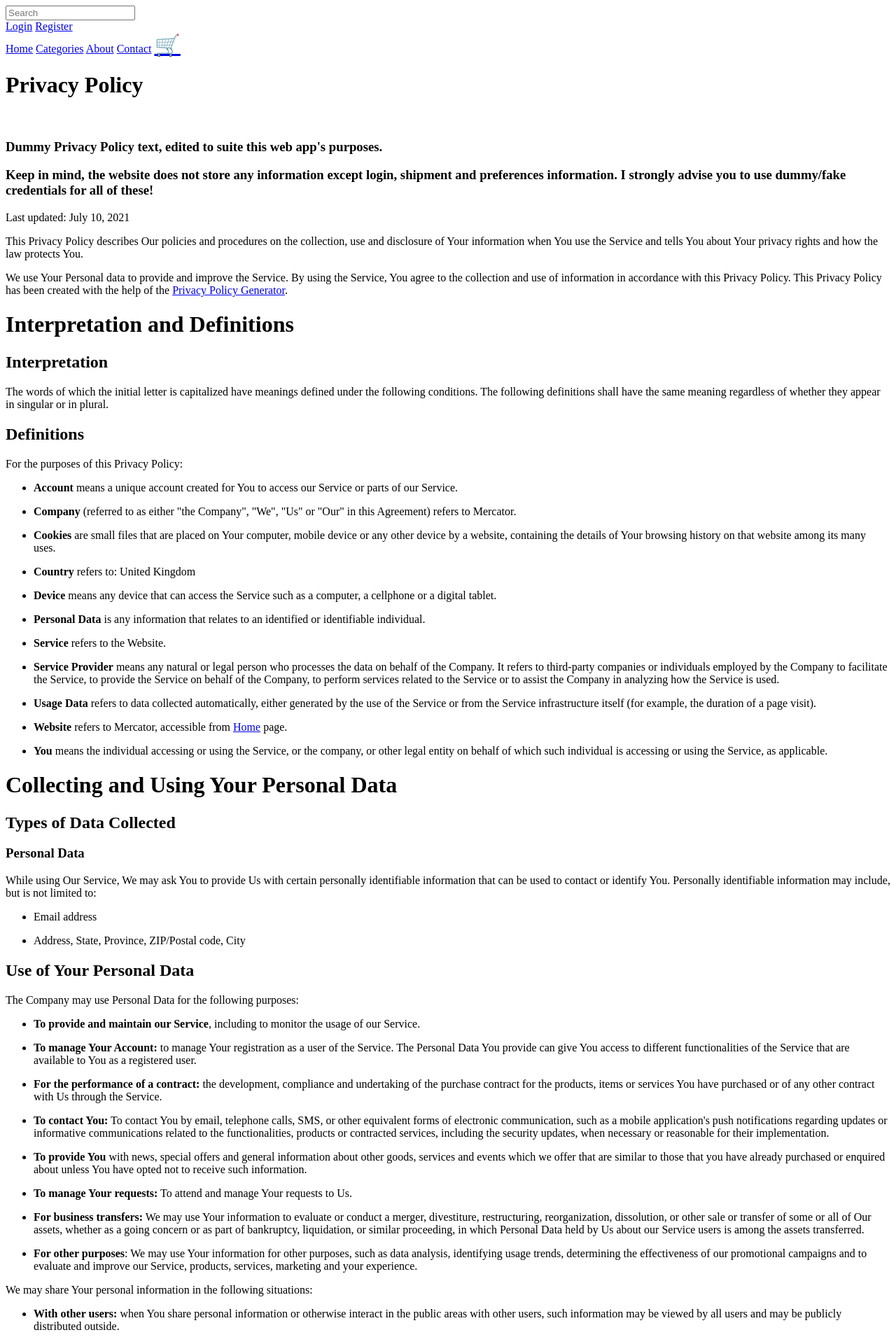
After one commit to val-h/mercator, a Django app: page /privacy/ in a window 1280 px wide. The commit adds this page. Shown: the top 1920 px of the page at 70% size. Run offline with Django 3.2, Linux system fonts and the light colour scheme.

Commit message:
better _base and home layout

```diff
--- a/pages/urls.py
+++ b/pages/urls.py
@@ -8,4 +8,5 @@ urlpatterns = [
     path('categories/', views.categories, name='categories'),
     path('about/', views.about, name='about'),
     path('contact/', views.contact, name='contact'),
+    path('privacy/', views.privacy, name='privacy'),
 ]
--- a/pages/views.py
+++ b/pages/views.py
@@ -12,3 +12,6 @@ def about(request):
 
 def contact(request):
     return render(request, 'contact.html', context={})
+
+def privacy(request):
+    return render(request, 'privacy.html')
--- a/templates/_base.html
+++ b/templates/_base.html
@@ -6,10 +6,15 @@
     </head>
     <body>
         <header>
-            <!-- LOGO -->
+            <div id="mercator-logo">
+                <!-- LOGO -->
+            </div>
 
             <div id="search-bar">
-                <!-- basicly id -->
+                <form action="#" method="POST">
+                    {% csrf_token %}
+                    <input type="search" placeholder="Search">
+                </form>
             </div>
 
             <div id="user-welcome">
@@ -36,6 +41,9 @@
              -->
             <a href="{% url 'pages:about' %}">About</a>
             <a href="{% url 'pages:contact' %}">Contact</a>
+
+            <!-- Cart button -->
+            <a style="font-size: 30px" href="#">🛒</a>
         </nav>
 
         <main>
@@ -47,7 +55,12 @@
         </main>
 
         <footer>
-            <div>
+            <div id="links-container">
+                <a href="{% url 'pages:privacy' %}">Privacy</a>
+                <a href="{% url 'pages:about' %}">About</a>
+                <a href="{% url 'pages:contact' %}">Contact</a>
+            </div>
+            <div id="made-by">
                 Made by: <strong><a href="https://github.com/val-h" target="_blank">val-h</a></strong>
             </div>
         </footer>
--- /dev/null
+++ b/templates/privacy.html
@@ -0,0 +1,208 @@
+{% extends '_base.html' %}
+
+{% block title %}Privacy{% endblock %}
+
+{% block content %}
+<h1>Privacy Policy</h1><br>
+<h3>Dummy Privacy Policy text, edited to suite this web app's purposes.</h3>
+<h3>Keep in mind, the website does not store any information except login, shipment and
+    preferences information. <strong>I strongly advise you to use dummy/fake credentials for all of these!</strong><br>
+</h3>
+<p>Last updated: July 10, 2021</p>
+<p>This Privacy Policy describes Our policies and procedures on the collection, use and disclosure of Your information
+    when You use the Service and tells You about Your privacy rights and how the law protects You.</p>
+<p>We use Your Personal data to provide and improve the Service. By using the Service, You agree to the collection and
+    use of information in accordance with this Privacy Policy. This Privacy Policy has been created with the help of the
+    <a href="https://www.termsfeed.com/privacy-policy-generator/" target="_blank">Privacy Policy Generator</a>.</p>
+
+<h1>Interpretation and Definitions</h1>
+<h2>Interpretation</h2>
+<p>The words of which the initial letter is capitalized have meanings defined under the following conditions. The
+    following definitions shall have the same meaning regardless of whether they appear in singular or in plural.</p>
+
+<h2>Definitions</h2>
+<p>For the purposes of this Privacy Policy:</p>
+<ul>
+    <li>
+        <p><strong>Account</strong> means a unique account created for You to access our Service or parts of our
+            Service.</p>
+    </li>
+    <li>
+        <p><strong>Company</strong> (referred to as either &quot;the Company&quot;, &quot;We&quot;, &quot;Us&quot; or
+            &quot;Our&quot; in this Agreement) refers to Mercator.</p>
+    </li>
+    <li>
+        <p><strong>Cookies</strong> are small files that are placed on Your computer, mobile device or any other device
+            by a website, containing the details of Your browsing history on that website among its many uses.</p>
+    </li>
+    <li>
+        <p><strong>Country</strong> refers to: United Kingdom</p>
+    </li>
+    <li>
+        <p><strong>Device</strong> means any device that can access the Service such as a computer, a cellphone or a
+            digital tablet.</p>
+    </li>
+    <li>
+        <p><strong>Personal Data</strong> is any information that relates to an identified or identifiable individual.
+        </p>
+    </li>
+    <li>
+        <p><strong>Service</strong> refers to the Website.</p>
+    </li>
+    <li>
+        <p><strong>Service Provider</strong> means any natural or legal person who processes the data on behalf of the
+            Company. It refers to third-party companies or individuals employed by the Company to facilitate the
+            Service, to provide the Service on behalf of the Company, to perform services related to the Service or to
+            assist the Company in analyzing how the Service is used.</p>
+    </li>
+    <li>
+        <p><strong>Usage Data</strong> refers to data collected automatically, either generated by the use of the
+            Service or from the Service infrastructure itself (for example, the duration of a page visit).</p>
+    </li>
+    <li>
+        <p><strong>Website</strong> refers to Mercator, accessible from <a href="{% url 'pages:home' %}"
+                rel="external nofollow noopener" target="_blank">Home</a> page.</p>
+    </li>
+    <li>
+        <p><strong>You</strong> means the individual accessing or using the Service, or the company, or other legal
+            entity on behalf of which such individual is accessing or using the Service, as applicable.</p>
+    </li>
+</ul>
+
+<h1>Collecting and Using Your Personal Data</h1>
+<h2>Types of Data Collected</h2>
+<h3>Personal Data</h3>
+<p>While using Our Service, We may ask You to provide Us with certain personally identifiable information that can be
+    used to contact or identify You. Personally identifiable information may include, but is not limited to:</p>
+<ul>
+    <li>
+        <p>Email address</p>
+    </li>
+    <li>
+        <p>Address, State, Province, ZIP/Postal code, City</p>
+    </li>
+</ul>
+
+<h2>Use of Your Personal Data</h2>
+<p>The Company may use Personal Data for the following purposes:</p>
+<ul>
+    <li>
+        <p><strong>To provide and maintain our Service</strong>, including to monitor the usage of our Service.</p>
+    </li>
+    <li>
+        <p><strong>To manage Your Account:</strong> to manage Your registration as a user of the Service. The Personal
+            Data You provide can give You access to different functionalities of the Service that are available to You
+            as a registered user.</p>
+    </li>
+    <li>
+        <p><strong>For the performance of a contract:</strong> the development, compliance and undertaking of the
+            purchase contract for the products, items or services You have purchased or of any other contract with Us
+            through the Service.</p>
+    </li>
+    <li>
+        <p><strong>To contact You:</strong> To contact You by email, telephone calls, SMS, or other equivalent forms of
+            electronic communication, such as a mobile application's push notifications regarding updates or informative
+            communications related to the functionalities, products or contracted services, including the security
+            updates, when necessary or reasonable for their implementation.</p>
+    </li>
+    <li>
+        <p><strong>To provide You</strong> with news, special offers and general information about other goods, services
+            and events which we offer that are similar to those that you have already purchased or enquired about unless
+            You have opted not to receive such information.</p>
+    </li>
+    <li>
+        <p><strong>To manage Your requests:</strong> To attend and manage Your requests to Us.</p>
+    </li>
+    <li>
+        <p><strong>For business transfers:</strong> We may use Your information to evaluate or conduct a merger,
+            divestiture, restructuring, reorganization, dissolution, or other sale or transfer of some or all of Our
+            assets, whether as a going concern or as part of bankruptcy, liquidation, or similar proceeding, in which
+            Personal Data held by Us about our Service users is among the assets transferred.</p>
+    </li>
+    <li>
+        <p><strong>For other purposes</strong>: We may use Your information for other purposes, such as data analysis,
+            identifying usage trends, determining the effectiveness of our promotional campaigns and to evaluate and
+            improve our Service, products, services, marketing and your experience.</p>
+    </li>
+</ul>
+<p>We may share Your personal information in the following situations:</p>
+<ul>
+    <li><strong>With other users:</strong> when You share personal information or otherwise interact in the public areas
+        with other users, such information may be viewed by all users and may be publicly distributed outside.</li>
+</ul>
+
+<h2>Retention of Your Personal Data</h2>
+<p>The Company will retain Your Personal Data only for as long as is necessary for the purposes set out in this Privacy
+    Policy. We will retain and use Your Personal Data to the extent necessary to comply with our legal obligations (for
+    example, if we are required to retain your data to comply with applicable laws), resolve disputes, and enforce our
+    legal agreements and policies.</p>
+<p>The Company will also retain Usage Data for internal analysis purposes. Usage Data is generally retained for a
+    shorter period of time, except when this data is used to strengthen the security or to improve the functionality of
+    Our Service, or We are legally obligated to retain this data for longer time periods.</p>
+
+<h2>Transfer of Your Personal Data</h2>
+<p>Your information, including Personal Data, is processed at the Company's operating offices and in any other places
+    where the parties involved in the processing are located. It means that this information may be transferred to — and
+    maintained on — computers located outside of Your state, province, country or other governmental jurisdiction where
+    the data protection laws may differ than those from Your jurisdiction.</p>
+<p>Your consent to this Privacy Policy followed by Your submission of such information represents Your agreement to that
+    transfer.</p>
+<p>The Company will take all steps reasonably necessary to ensure that Your data is treated securely and in accordance
+    with this Privacy Policy and no transfer of Your Personal Data will take place to an organization or a country
+    unless there are adequate controls in place including the security of Your data and other personal information.</p>
+<h2>Disclosure of Your Personal Data</h2>
+
+<h3>Business Transactions</h3>
+<p>If the Company is involved in a merger, acquisition or asset sale, Your Personal Data may be transferred. We will
+    provide notice before Your Personal Data is transferred and becomes subject to a different Privacy Policy.</p>
+
+<h3>Law enforcement</h3>
+<p>Under certain circumstances, the Company may be required to disclose Your Personal Data if required to do so by law
+    or in response to valid requests by public authorities (e.g. a court or a government agency).</p>
+
+<h3>Other legal requirements</h3>
+<p>The Company may disclose Your Personal Data in the good faith belief that such action is necessary to:</p>
+<ul>
+    <li>Comply with a legal obligation</li>
+    <li>Protect and defend the rights or property of the Company</li>
+    <li>Prevent or investigate possible wrongdoing in connection with the Service</li>
+    <li>Protect the personal safety of Users of the Service or the public</li>
+    <li>Protect against legal liability</li>
+</ul>
+
+<h2>Security of Your Personal Data</h2>
+<p>The security of Your Personal Data is important to Us, but remember that no method of transmission over the Internet,
+    or method of electronic storage is 100% secure. While We strive to use commercially acceptable means to protect Your
+    Personal Data, We cannot guarantee its absolute security.</p>
+
+<h1>Children's Privacy</h1>
+<p>Our Service does not address anyone under the age of 13. We do not knowingly collect personally identifiable
+    information from anyone under the age of 13. If You are a parent or guardian and You are aware that Your child has
+    provided Us with Personal Data, please contact Us. If We become aware that We have collected Personal Data from
+    anyone under the age of 13 without verification of parental consent, We take steps to remove that information from
+    Our servers.</p>
+<p>If We need to rely on consent as a legal basis for processing Your information and Your country requires consent from
+    a parent, We may require Your parent's consent before We collect and use that information.</p>
+
+<h1>Links to Other Websites</h1>
+<p>Our Service may contain links to other websites that are not operated by Us. If You click on a third party link, You
+    will be directed to that third party's site. We strongly advise You to review the Privacy Policy of every site You
+    visit.</p>
+<p>We have no control over and assume no responsibility for the content, privacy policies or practices of any third
+    party sites or services.</p>
+
+<h1>Changes to this Privacy Policy</h1>
+<p>We may update Our Privacy Policy from time to time. We will notify You of any changes by posting the new Privacy
+    Policy on this page.</p>
+<p>We will let You know via email and/or a prominent notice on Our Service, prior to the change becoming effective and
+    update the &quot;Last updated&quot; date at the top of this Privacy Policy.</p>
+<p>You are advised to review this Privacy Policy periodically for any changes. Changes to this Privacy Policy are
+    effective when they are posted on this page.</p>
+
+<h1>Contact Us</h1>
+<p>If you have any questions about this Privacy Policy, You can contact us:</p>
+<ul>
+    <li>By visiting this page on our website <a href="{% url 'pages:contact' %}" rel="external nofollow noopener"
+            target="_blank">Contact</a> page.</li>
+</ul>
+{% endblock %}
```
Also changed, not shown: templates/home.html (+10 -1 lines).
